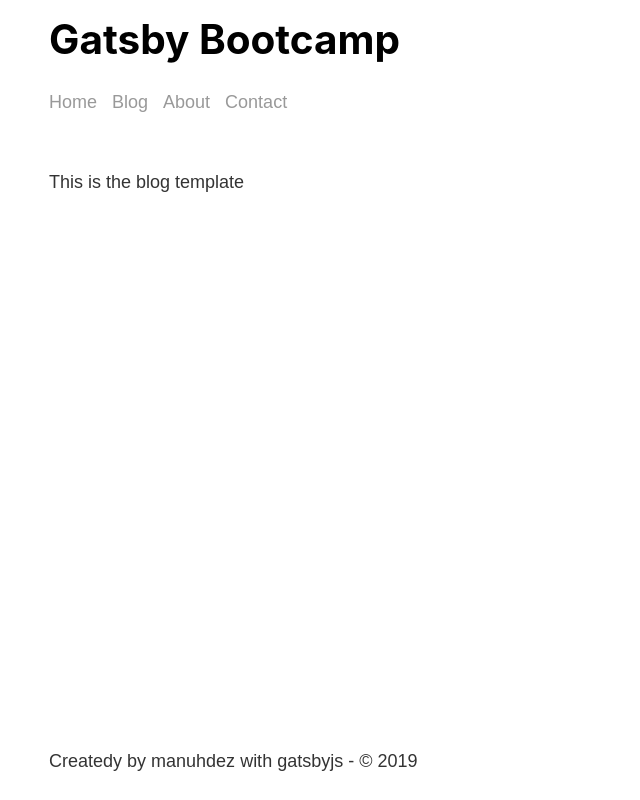
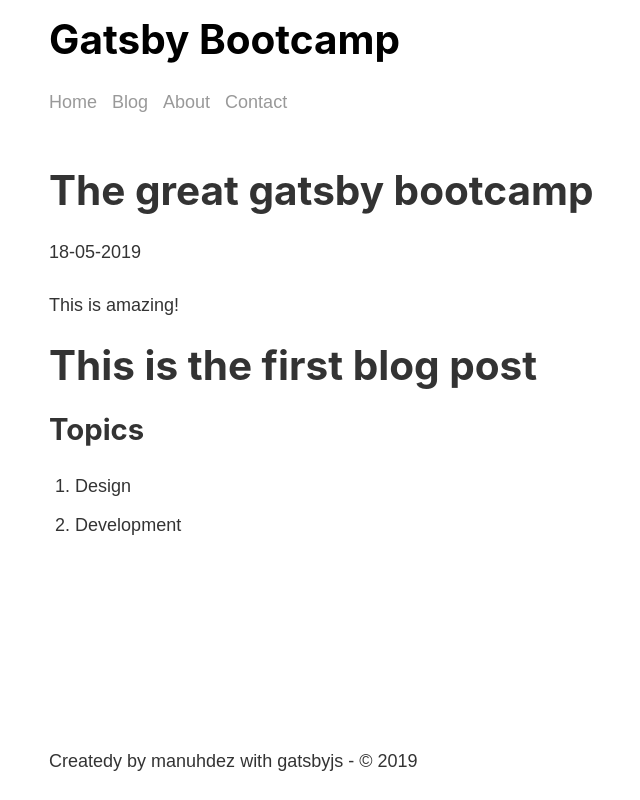
Before and after one commit to manuhdez/gatsby-bootcamp-blog, a Gatsby site: page /blog/gatsby in a window 1280 px wide. Shown: the whole page, without its empty margins (116-756 px from the left). Built offline with nearby package versions, Linux system fonts and the light colour scheme; Gatsby itself is replaced by a stand-in of ours.

Commit message:
#14 showing content from markdown on templates

```diff
--- a/src/templates/blog.jsx
+++ b/src/templates/blog.jsx
@@ -1,9 +1,29 @@
 import React from "react"
+import { graphql } from "gatsby"
 
 import Layout from "../components/layout/layout"
 
-const blog = () => {
-  return <Layout>This is the blog template</Layout>
+export const query = graphql`
+  query($slug: String!) {
+    markdownRemark(fields: { slug: { eq: $slug } }) {
+      frontmatter {
+        title
+        date
+      }
+      html
+    }
+  }
+`
+
+const blog = props => {
+  const { frontmatter, html } = props.data.markdownRemark
+  return (
+    <Layout>
+      <h1>{frontmatter.title}</h1>
+      <p>{frontmatter.date}</p>
+      <div dangerouslySetInnerHTML={{ __html: html }} />
+    </Layout>
+  )
 }
 
 export default blog
```
